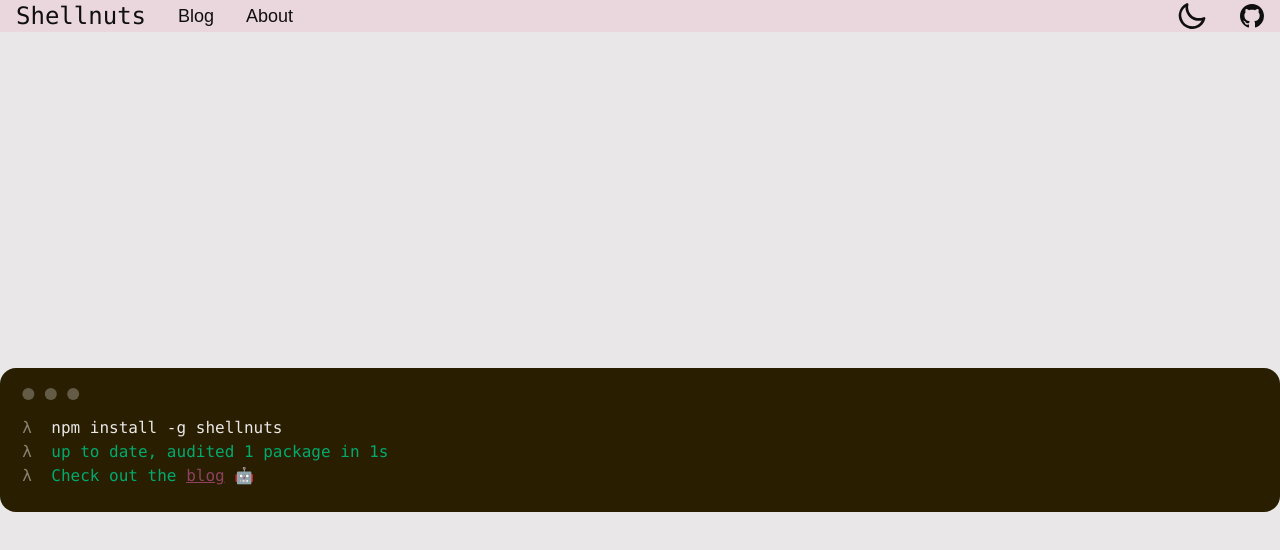
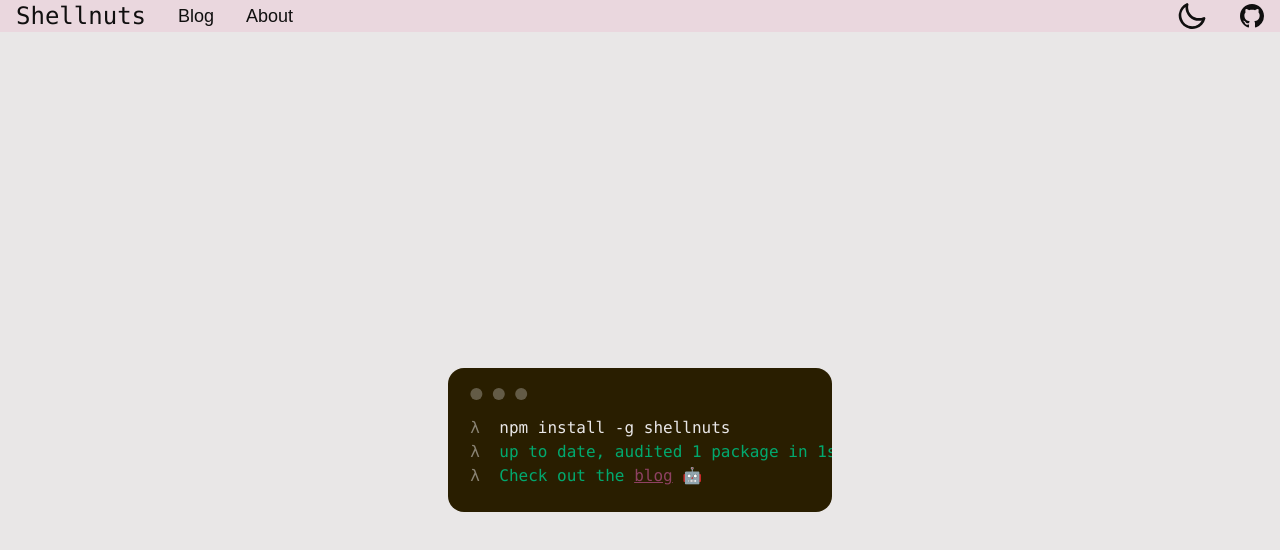
Before and after one commit to TimSeyschab/shellnuts, a SvelteKit app: page / in a window 1280 px wide. Shown: the top 550 px of the page. Built offline with nearby package versions, Linux system fonts and the light colour scheme.

Commit message:
Adjust width property of .mockup-code class
The width property of the .mockup-code class in +page.svelte has been reduced. This alteration modifies the size of the element to better fit its container or provide a better user interface. No other changes have been made in this commit.

```diff
--- a/src/routes/+page.svelte
+++ b/src/routes/+page.svelte
@@ -45,7 +45,7 @@
 
 <style>
 	.mockup-code {
-			width: 80rem;
+			width: 24rem;
 			height: 9rem
 	}
 </style>
```
